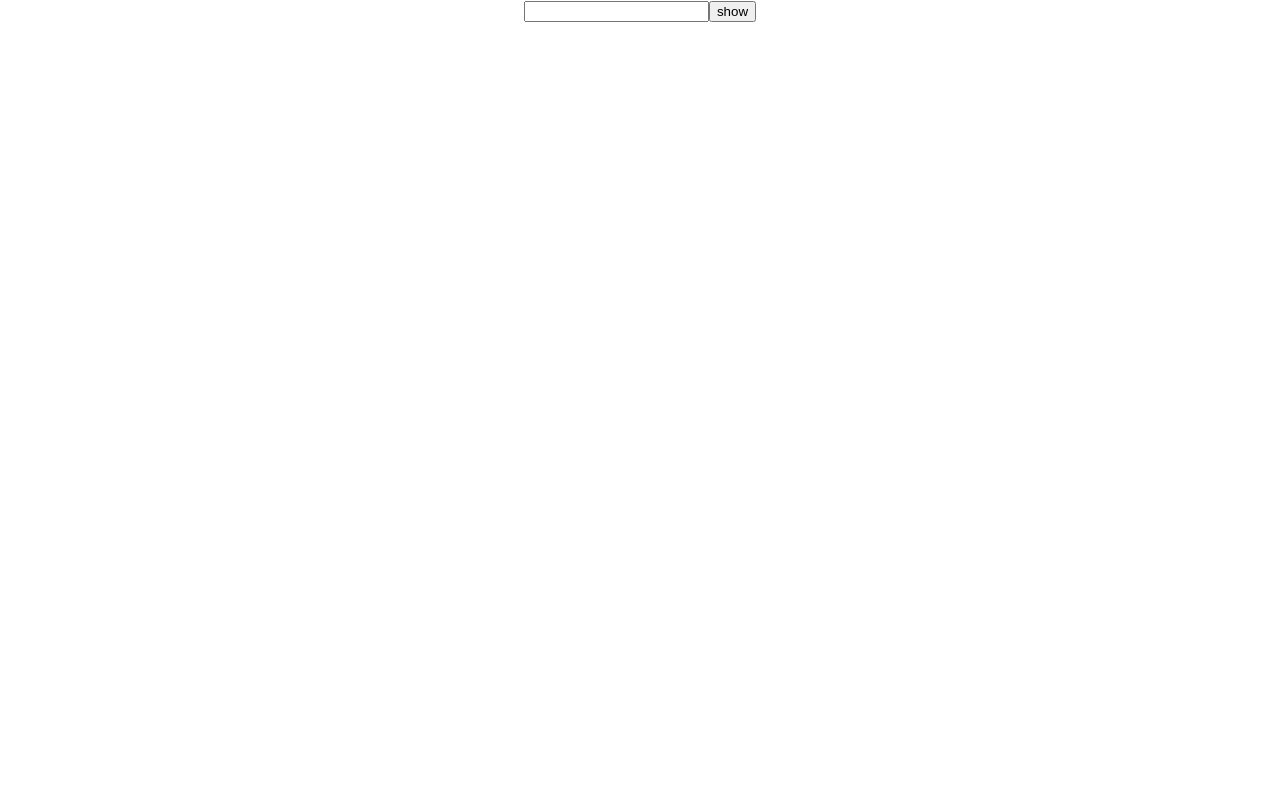
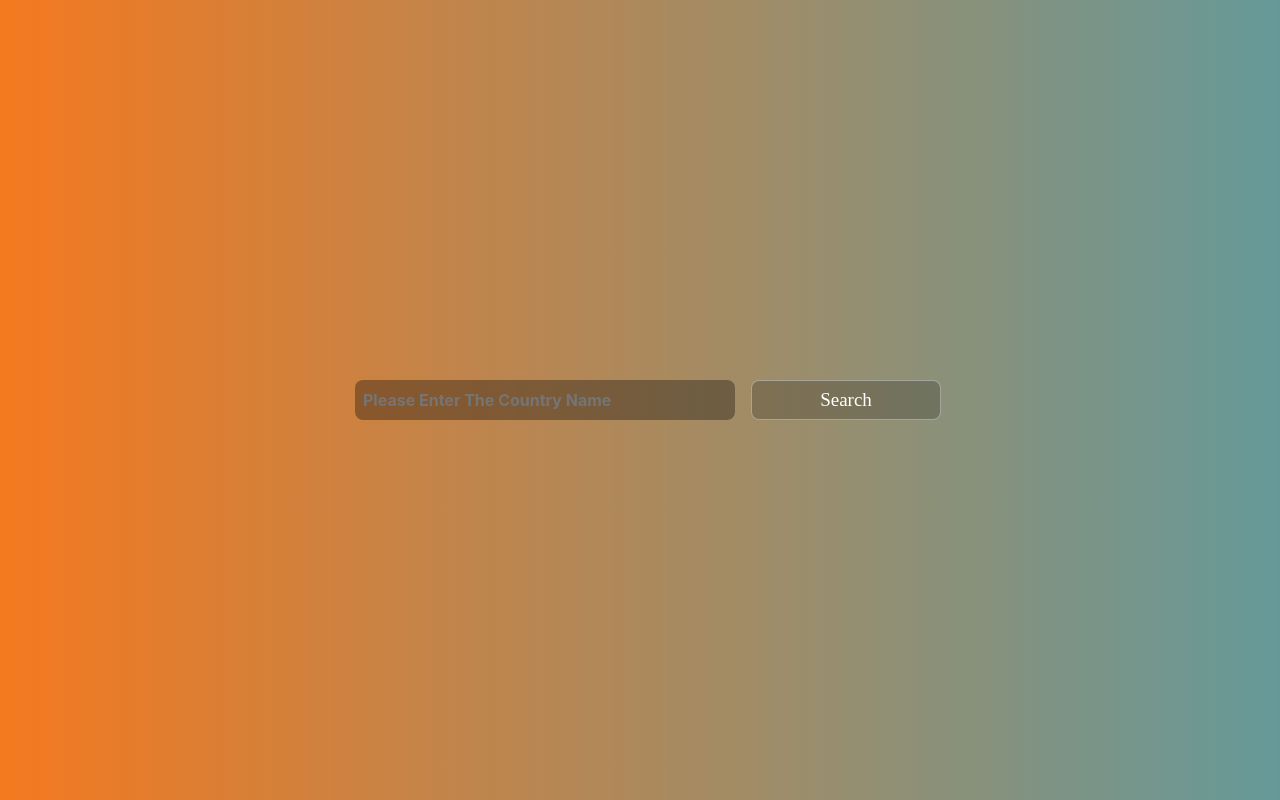
Before and after one commit to Mohamed-Mohamed-Afifi/Weather-App-using-PWA-Redux-React, a React (Create React App) app: page / in a window 1280 px wide. Built offline with nearby package versions, Linux system fonts and the light colour scheme.

Commit message:
first Style

```diff
--- a/package.json
+++ b/package.json
@@ -12,6 +12,7 @@
     "react-dom": "^18.2.0",
     "react-redux": "^8.0.2",
     "react-scripts": "5.0.1",
+    "reactstrap": "^9.1.4",
     "web-vitals": "^2.1.4"
   },
   "scripts": {
--- a/public/index.html
+++ b/public/index.html
@@ -8,6 +8,7 @@
   <meta name="theme-color" content="#000000" />
   <meta name="description" content="Weather App" />
   <link rel="apple-touch-icon" href="./images/logo.png" />
+  <link rel="stylesheet" href="https://cdn.jsdelivr.net/npm/bootstrap@5.1.0/dist/css/bootstrap.min.css" />
   <link rel="manifest" href="./manifest.json" />
   <title>Weather App </title>
 </head>
--- a/src/App.css
+++ /dev/null
@@ -1,38 +0,0 @@
-.App {
-  text-align: center;
-}
-
-.App-logo {
-  height: 40vmin;
-  pointer-events: none;
-}
-
-@media (prefers-reduced-motion: no-preference) {
-  .App-logo {
-    animation: App-logo-spin infinite 20s linear;
-  }
-}
-
-.App-header {
-  background-color: #282c34;
-  min-height: 100vh;
-  display: flex;
-  flex-direction: column;
-  align-items: center;
-  justify-content: center;
-  font-size: calc(10px + 2vmin);
-  color: white;
-}
-
-.App-link {
-  color: #61dafb;
-}
-
-@keyframes App-logo-spin {
-  from {
-    transform: rotate(0deg);
-  }
-  to {
-    transform: rotate(360deg);
-  }
-}
--- a/src/App.js
+++ b/src/App.js
@@ -1,20 +1,28 @@
 // import logo from './logo.svg';
-import './App.css';
+import './styles/App.css';
 import { useRef } from 'react';
 import { useDispatch, useSelector } from 'react-redux';
 import { getData } from './Redux/dataSlice';
+import Card from './Card';
 function App() {
   const refd = useRef()
   const dispatch = useDispatch()
+  const found = useSelector(state => state.Fdata.error)
   const handel = () => {
     if (refd.current.value) {
       dispatch(getData(refd.current.value))
     }
   }
   return (
-    <div className="App">
-      <input type='text' name='country' ref={refd} className="countryIn" />
-      <button onClick={() => handel()}>show</button>
+    <div className="App d-flex flex-md-row flex-column">
+      <div className='container'>
+        <div className='row justify-content-center align-items-center'>
+          <input type='text' name='country' ref={refd} className="countryIn col-md-4 col-12 mx-0 mx-md-3" placeholder='Please Enter The Country Name' />
+          <button onClick={() => handel()} className='searchBtn col-md-2 col-12 mx-0'>Search</button>
+          <div className="w-100"></div>
+          {!found && <Card />}
+        </div>
+      </div>
     </div>
   );
 }
--- /dev/null
+++ b/src/Card.js
@@ -0,0 +1,22 @@
+import React from 'react'
+import { useSelector } from 'react-redux'
+
+const Card = () => {
+    const data = useSelector(state => state.Fdata.data)
+    return (
+        <div className='card col-md-6 col-12 d-flex justify-content-center align-items-center my-4 py-4'>
+            <div className='d-flex  justify-content-center align-items-center'>
+                <h5 className='state'>{data.weather[0].description}</h5>
+                <sup><img src={`http://openweathermap.org/img/wn/${data.weather[0].icon}@2x.png`} alt='weather' width='50px' /></sup>
+
+            </div>
+            <h1 className='temp'>Temp</h1>
+            <div className='d-flex my-4'>
+                <h1 className='temp-deg'>{Number.parseInt(data.main.temp)}</h1>
+                <sup className='temp-unit'>&deg;C</sup>
+            </div>
+        </div>
+    )
+}
+
+export default Card
--- a/src/Redux/dataSlice.js
+++ b/src/Redux/dataSlice.js
@@ -6,6 +6,7 @@ export const getData = createAsyncThunk('/fetch/api', async (query) => {
     const res = await axios.get(URL, {
         params: {
             q: query,
+            units: 'metric',
             APPID: API_KEY
 
         }
@@ -17,7 +18,7 @@ export const dataSlice = createSlice({
     initialState: {
         data: [],
         loading: false,
-        error: false,
+        error: true,
     },
     extraReducers: {
         [getData.pending]: (state) => {
@@ -27,6 +28,7 @@ export const dataSlice = createSlice({
             console.log(payload)
             state.data = payload
             state.loading = false
+            state.error = false
         },
         [getData.rejected]: (state) => {
             state.error = true
--- /dev/null
+++ b/src/styles/App.css
@@ -0,0 +1,79 @@
+.App {
+  text-align: center;
+  height: 100vh;
+  display: flex;
+  justify-content: center;
+  align-items: center;
+  background: #659999;
+  background: -webkit-linear-gradient(to right, #f4791f, #659999);
+  background: linear-gradient(to right, #f4791f, #659999);
+}
+
+.countryIn {
+  background: #00000054;
+  border: 0;
+  outline: 0;
+  border-radius: 8px;
+  padding: 0.5rem;
+  margin: 1rem;
+  color: #ffc107;
+  font-weight: bold;
+}
+
+.searchBtn {
+  background: #00000033;
+  border: 1px solid #dee2e675;
+  outline: 0;
+  border-radius: 8px;
+  padding: 5px 34px;
+  color: white;
+  font-size: 19px;
+  font-family: cursive;
+}
+
+.card {
+  color: white;
+  background: #0000002e;
+}
+
+.temp-unit {
+  top: -.5em;
+  height: fit-content;
+  color: #ffc107;
+}
+
+.App-logo {
+  height: 40vmin;
+  pointer-events: none;
+}
+
+@media (prefers-reduced-motion: no-preference) {
+  .App-logo {
+    animation: App-logo-spin infinite 20s linear;
+  }
+}
+
+.App-header {
+  background-color: #282c34;
+  min-height: 100vh;
+  display: flex;
+  flex-direction: column;
+  align-items: center;
+  justify-content: center;
+  font-size: calc(10px + 2vmin);
+  color: white;
+}
+
+.App-link {
+  color: #61dafb;
+}
+
+@keyframes App-logo-spin {
+  from {
+    transform: rotate(0deg);
+  }
+
+  to {
+    transform: rotate(360deg);
+  }
+}
```
Also changed, not shown: src/index.js (+1 -7 lines), src/styles/index.css (renamed from src/index.css), 2 other files (tests, documents, lock files or other folders).
